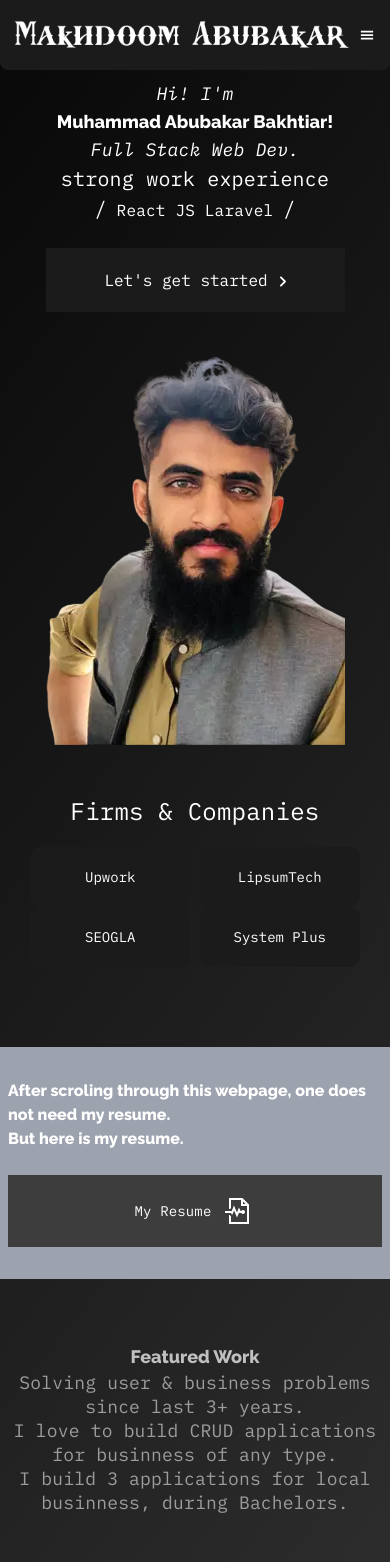
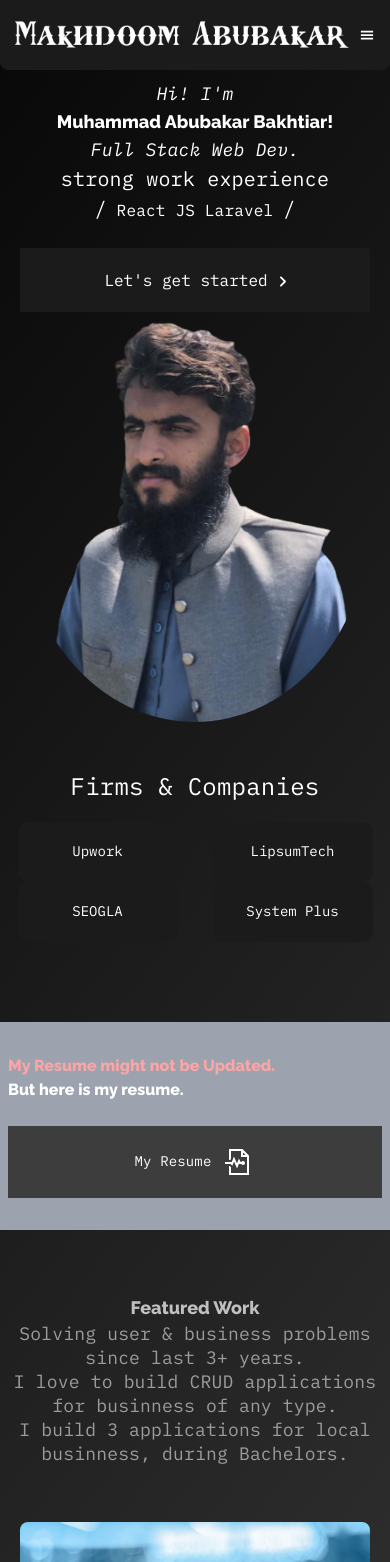
Before and after one commit to Bakhtiar85/portfolio, a React (Create React App) app: page / in a window 390 px wide. Shown: the top 1562 px of the page. Built offline with nearby package versions, Linux system fonts and the light colour scheme.

Commit message:
Every thing is setup. Ready to Push.

```diff
--- a/src/assets/css/custom.css
+++ b/src/assets/css/custom.css
@@ -3,6 +3,11 @@
 
 body {
     background: linear-gradient(128deg, rgb(8 8 8) 0%, rgb(85 85 85) 51%, rgb(229 229 229) 100%);
+}
+
+img#coverimg {
+    transform: scaleX(-1);
+    border-radius: 70%;
 }
 
 .item-flexed {
--- a/src/home_sec/Footer.jsx
+++ b/src/home_sec/Footer.jsx
@@ -2,7 +2,7 @@ import React from 'react'
 
 const Footer = () => {
     return (
-        <div className='h-12 border-t-2 bg-[#ffffff]'>
+        <div className='max-w-[1100px] mx-auto rounded-t-lg z-10 h-[70px] item-flexed lg:gap-16 motion-safe:animate-fadeInh-12 border-t-2 bg-[#ffffff]'>
             <div className="text-xl text-center">
                 <p className="font-mono font-semibold ls-1pr mt-2">
                     makhdoomabubakar85
--- a/src/home_sec/GitRepo.jsx
+++ b/src/home_sec/GitRepo.jsx
@@ -7,7 +7,7 @@ const GitRepo = () => {
                 My Git Repository.
             </div>
             <div className='md:w-4/12 w-full mt-6 bg-[#3d3d3d] hover:rounded-md hover:bg-[#191919] duration-300'>
-                <a href='https://www.linkedin.com/in/makhdoom-abubakar' target='_blank' rel="noreferrer" className='py-5 text-[16px] font-ibmPlex ls-1pr item-flexed gap-3 mx-auto'>
+                <a href='https://github.com/Bakhtiar85' target='_blank' rel="noreferrer" className='py-5 text-[16px] font-ibmPlex ls-1pr item-flexed gap-3 mx-auto'>
                     My Github Repo
                     <svg className="w-8 h-8" xmlns="http://www.w3.org/2000/svg" width="16" height="16" fill="currentColor" viewBox="0 0 16 16">
                         <path d="M8 0C3.58 0 0 3.58 0 8c0 3.54 2.29 6.53 5.47 7.59.4.07.55-.17.55-.38 0-.19-.01-.82-.01-1.49-2.01.37-2.53-.49-2.69-.94-.09-.23-.48-.94-.82-1.13-.28-.15-.68-.52-.01-.53.63-.01 1.08.58 1.23.82.72 1.21 1.87.87 2.33.66.07-.52.28-.87.51-1.07-1.78-.2-3.64-.89-3.64-3.95 0-.87.31-1.59.82-2.15-.08-.2-.36-1.02.08-2.12 0 0 .67-.21 2.2.82.64-.18 1.32-.27 2-.27.68 0 1.36.09 2 .27 1.53-1.04 2.2-.82 2.2-.82.44 1.1.16 1.92.08 2.12.51.56.82 1.27.82 2.15 0 3.07-1.87 3.75-3.65 3.95.29.25.54.73.54 1.48 0 1.07-.01 1.93-.01 2.2 0 .21.15.46.55.38A8.012 8.012 0 0 0 16 8c0-4.42-3.58-8-8-8z"></path>
--- a/src/home_sec/Hero.jsx
+++ b/src/home_sec/Hero.jsx
@@ -50,7 +50,7 @@ const Hero = () => {
           </div>
           <div>
             {/* className="rounded-[50%] w-[350px] h-[350px] float-right" */}
-            <img src={user_img} alt="user_img" className='float-right' />
+            <img id='coverimg' src={user_img} alt="user_img" className='float-right' />
           </div>
         </div>
         <div className='text-white text-center md:text-left'>
--- a/src/home_sec/Resume.jsx
+++ b/src/home_sec/Resume.jsx
@@ -1,13 +1,14 @@
 import React from 'react'
+import resume from '../assets/imgs/makhdoom abubakar.pdf'
 
 const Resume = () => {
     return (
         <div className='banner-btwn md:py-20 py-8 md:px-0 px-2 w-full bg-gray-400 flex flex-col md:flex-row justify-center items-center'>
             <div className='font-raleway md:text-xl text-md h-full md:w-6/12 w-full'>
-                After scroling through this webpage, one does not need my resume. <br /> But here is my resume.
+                <span className='text-red-300'>My Resume might not be Updated.</span> <br /> But here is my resume.
             </div>
             <div className='md:w-4/12 w-full mt-6 bg-[#3d3d3d] hover:rounded-md hover:bg-[#191919] duration-300'>
-                <a href='#' className='py-5 text-[16px] font-ibmPlex ls-1pr item-flexed gap-3 mx-auto'>
+                <a href={resume} className='py-5 text-[16px] font-ibmPlex ls-1pr item-flexed gap-3 mx-auto'>
                     My Resume
                     <svg className="w-8 h-8" xmlns="http://www.w3.org/2000/svg" viewBox="0 0 32 32" fill="currentColor"><path d="M 6 3 L 6 14 L 7.3671875 14 L 8 12.419922 L 8 5 L 18 5 L 18 11 L 24 11 L 24 27 L 8 27 L 8 21.246094 L 7.9472656 21.193359 L 6.7558594 20 L 6 20 L 6 29 L 26 29 L 26 9.59375 L 25.71875 9.28125 L 19.71875 3.28125 L 19.40625 3 L 6 3 z M 20 6.4375 L 22.5625 9 L 20 9 L 20 6.4375 z M 10.96875 10.386719 L 8.6328125 16.21875 L 8.4140625 16 L 2 16 L 2 18 L 7.5859375 18 L 9.3632812 19.78125 L 11.03125 15.613281 L 14.03125 22.613281 L 16.101562 17.4375 L 16.382812 18 L 18.269531 18 C 18.628531 18.617 19.286 19 20 19 C 21.105 19 22 18.105 22 17 C 22 15.895 21.105 15 20 15 C 19.285 15 18.624531 15.383 18.269531 16 L 17.617188 16 L 15.898438 12.5625 L 13.96875 17.386719 L 10.96875 10.386719 z"></path></svg>
                 </a>
```
Also changed, not shown: src/assets/imgs/profile_img.webp, 1 other file (tests, documents, lock files or other folders).
